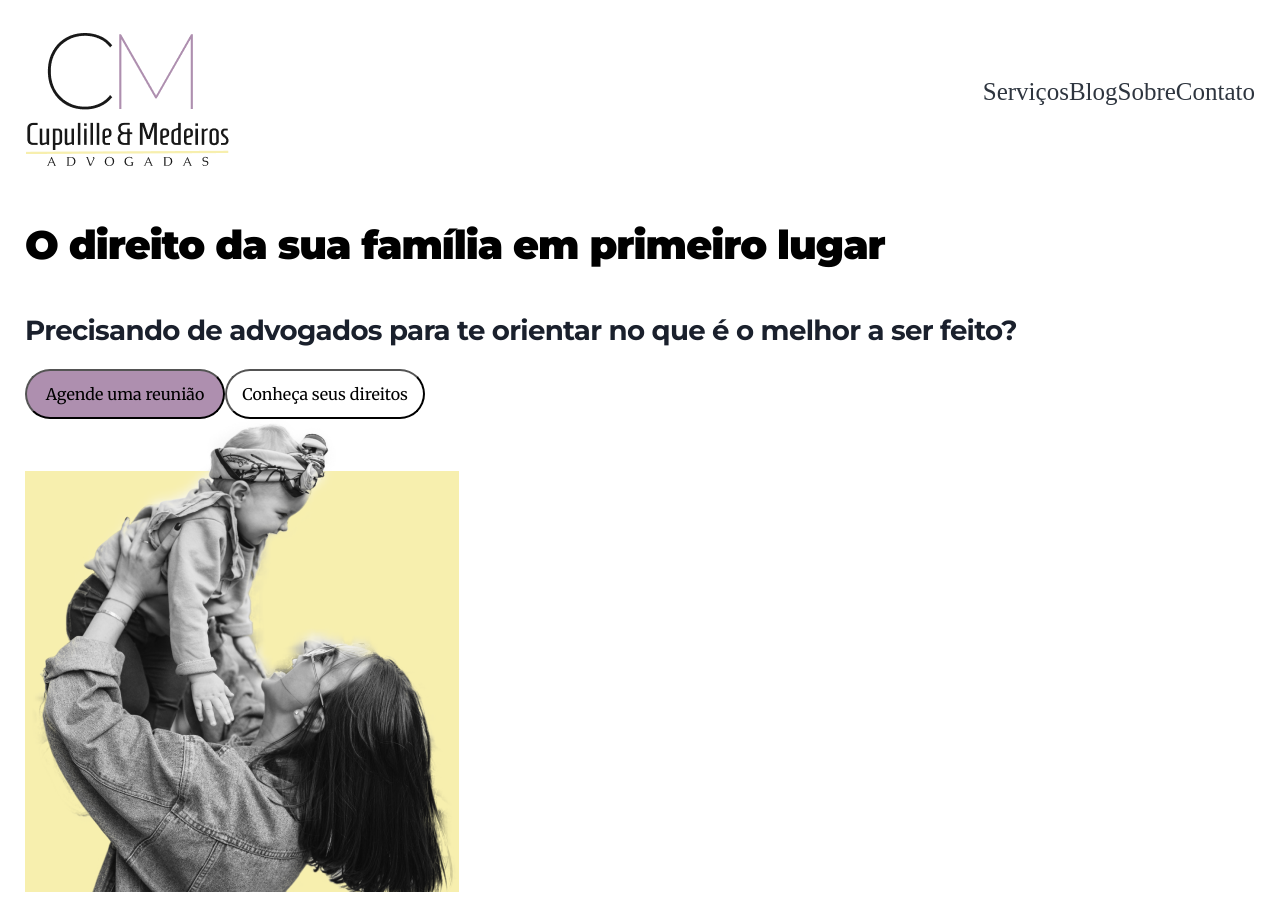
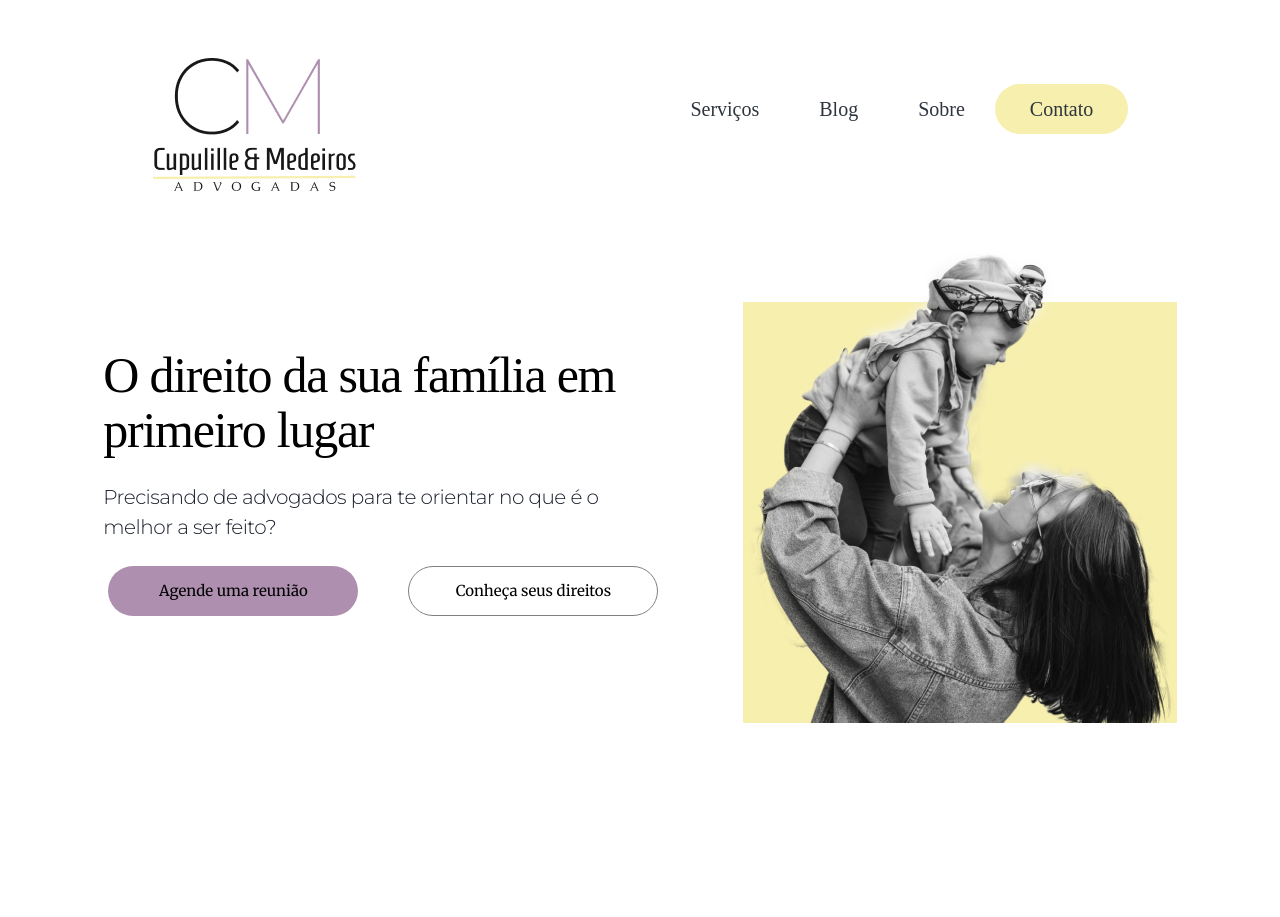
Before and after one commit to matheusdamiao/gatsby-blog, a Gatsby site: page /main in a window 1280 px wide. After the commit the page ends 800 px from the top, so only its background shows below. Built offline with nearby package versions, Linux system fonts and the light colour scheme; Gatsby itself is replaced by a stand-in of ours.

Commit message:
hero-section ui

```diff
--- a/src/components/Botao.js
+++ b/src/components/Botao.js
@@ -1,15 +1,19 @@
 import React from 'react'
 
 
-const Botao = ({size, color, children, height}) => {
+const Botao = ({size, color, children, height, border}) => {
     const style = {
         background: '#AE8FAF',
-        boxShadow: '-rgba(255, 255, 255, 0.25), 0px 3.36475px 3.36475px rgba(0, 0, 0, 0.25)',
-        borderRadius: '38px',
+        boxShadow: 'none',
+        border: `${border}`,
+        fontSize: '15px',
+        borderRadius: '25px',
         width: `${size}`,
         backgroundColor: `${color}`,
         height: `${height}`,
-        cursor: 'pointer'
+        cursor: 'pointer',
+
+
 
     }
   return (
--- a/src/components/HeroSection.js
+++ b/src/components/HeroSection.js
@@ -8,36 +8,58 @@ const HeroSection = () => {
 
     const heroSectionStyle = {
         display: 'flex',
-        flexWrap: 'wrap',
-        margin: '25px 25px'
+        width: '90%',
+        flexWrap: 'nowrap',
+        justifyContent: 'space-evenly',
+        margin: '50px auto'
     }
 
-
-  return (
-    <div style={heroSectionStyle}>
-        <MenuDesktop />
+    const heroSectionPartOne = {
+        marginTop: '50px',
+        width: '100%',
+        minWidth: '400px',
+        maxWidth: '600px'
 
 
-        <div>
-            <h1>  O direito da sua família em primeiro lugar </h1>
-            <h3> Precisando de advogados para te orientar  no que é o melhor a ser feito? </h3>
-            <Botao color={'#AE8FAF'} size={'200px'} height={'50px'}>
-                Agende uma reunião
+    }
+
+    const heroSectionPartTwo = {
+        display: 'flex',
+        maxWidth: '700px',
+        alignItems: 'center',
+        justifyContent: 'center'
+    }
+  return (
+    <>
+    <MenuDesktop />
+    <div style={heroSectionStyle}>
+
+
+
+        <div style={heroSectionPartOne}>
+            <h1 style={{fontSize:'50px', fontFamily:'Caudex', fontWeight: '500', maxWidth: '100%'}}>  O direito da sua família em primeiro lugar </h1>
+            <h3 style={{fontSize: '20px', fontWeight: '300', marginTop: '0', width:'90%', lineHeight:'30px'}}> Precisando de advogados para te orientar  no que é o melhor a ser feito? </h3>
+            <div style={{display: 'flex',  justifyContent: 'space-between', maxWidth:'550px', height:'120px', flexWrap: 'wrap', alignItems: 'space-between', margin: '5px 5px'}}>
+                <Botao color={'#AE8FAF'} size={'250px'} height={'50px'} border={'none'}>
+                    Agende uma reunião
+                    </Botao>
+                <Botao color={'#FFFFFF'} size={'250px'} height={'50px'} border={'0.2px solid gray'}>
+                    Conheça seus direitos
                 </Botao>
-            <Botao color={'#FFFFFF'} size={'200px'} height={'50px'}>
-                Conheça seus direitos
-            </Botao>
+            </div>
         </div>
 
 
-        <div>
+        <div style={heroSectionPartTwo}>
             <StaticImage
             src="../images/hero-picture.png"
             alt="hero-picture"
+
             />
 
         </div>
     </div>
+    </>
   )
 }
 
--- a/src/components/MenuDesktop.js
+++ b/src/components/MenuDesktop.js
@@ -3,28 +3,28 @@ import { StaticImage } from 'gatsby-plugin-image'
 
 const MenuDesktop = () => {
   const menuStyle = {
-
-
     width: '100%',
     height: '150px',
     display: 'flex',
     alignItems: 'center',
-    justifyContent: 'space-between'
+    justifyContent: 'space-around',
+    marginTop: '50px'
   }
 
   const ulStyle = {
     display: 'flex',
-    maxWidth: '100%',
     alignItems: 'center',
-    justifyContent: 'space-evenly',
-    margin: '0',
-    padding: '0',
+    justifyContent: 'space-around',
+
   }
 
   const liStyle = {
-    fontSize: '25px',
+    fontSize: '20px',
     fontFamily: 'Caudex',
-    listStyle: 'none'
+    listStyle: 'none',
+    padding: '15px 30px',
+    borderRadius: '25px 25px',
+    cursor: 'pointer'
   }
 
   return (
@@ -32,12 +32,14 @@ const MenuDesktop = () => {
       <StaticImage
       src="../images/logo.png"
       alt='logo'
+      minWidth='150px'
       />
+
       <ul style={ulStyle}>
         <li style={liStyle}>Serviços</li>
         <li style={liStyle}>Blog</li>
         <li style={liStyle}>Sobre</li>
-        <li style={liStyle}>Contato</li>
+        <li style={{fontSize: '20px', fontFamily: 'Caudex', listStyle: 'none', background: '#F7EFAE', padding: '10px 35px', borderRadius: '25px 25px', cursor: 'pointer'}}>Contato</li>
       </ul>
     </div>
   )
```
